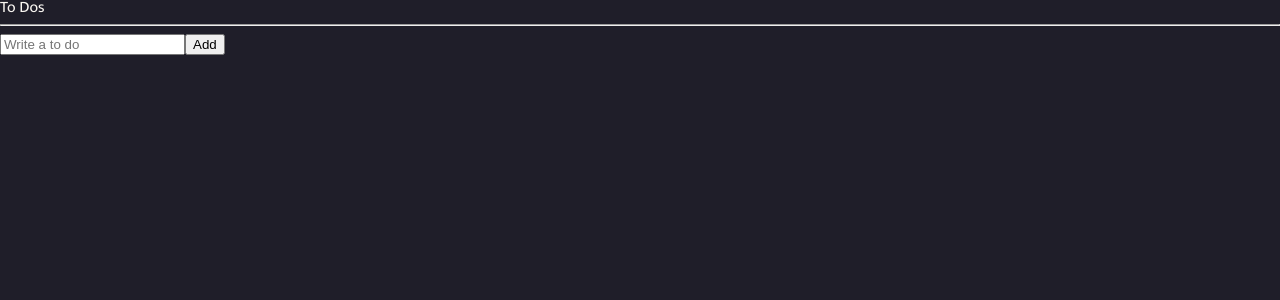
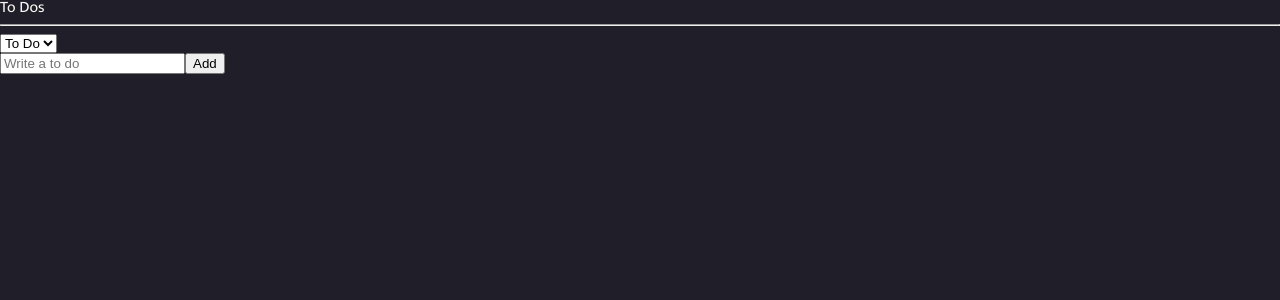
Before and after one commit to funky1119/to-do-list, a React (Create React App) app: page / in a window 1280 px wide. Shown: the top 300 px of the page. Built offline with nearby package versions, Linux system fonts and the light colour scheme.

Commit message:
Todo Section 마무리

```diff
--- a/src/components/CreateTodo.tsx
+++ b/src/components/CreateTodo.tsx
@@ -1,16 +1,17 @@
 import { IFormData } from "../models/formData";
-import { useSetRecoilState } from "recoil";
-import { toDoState } from "../state/atorms";
+import { useRecoilValue, useSetRecoilState } from "recoil";
+import { categoryState, toDoState } from "../state/atorms";
 import { CATEGORY } from "../models/toDo";
 import { useForm } from "react-hook-form";
 
 function CreateTodo() {
   const { register, handleSubmit, setValue } = useForm<IFormData>();
   const setToDos = useSetRecoilState(toDoState);
+  const category = useRecoilValue(categoryState);
 
   const handleValid = (data: IFormData) => {
     setToDos((prev) => [
-      { id: Date.now(), text: data.todo, category: CATEGORY.DOING },
+      { id: Date.now(), text: data.todo, category },
       ...prev,
     ]);
     setValue("todo", "");
--- a/src/components/TodoList.tsx
+++ b/src/components/TodoList.tsx
@@ -1,15 +1,25 @@
-import { useRecoilValue } from "recoil";
-import { toDoState } from "../state/atorms";
+import { useRecoilState, useRecoilValue } from "recoil";
+import { categoryState, toDoSelector, toDoState } from "../state/atorms";
 import CreateTodo from "./CreateTodo";
 import Todo from "./Todo";
+import { CATEGORY } from "../models/toDo";
 
 function TodoList() {
-  const toDos = useRecoilValue(toDoState);
+  const toDos = useRecoilValue(toDoSelector);
+  const [category, setCategory] = useRecoilState(categoryState);
+  const onInput = (event: React.FormEvent<HTMLSelectElement>) => {
+    setCategory(event.currentTarget.value as CATEGORY);
+  };
 
   return (
     <div>
       <h1>To Dos</h1>
       <hr />
+      <select value={category} onInput={onInput}>
+        <option value={CATEGORY.TO_DO}>To Do</option>
+        <option value={CATEGORY.DOING}>Doing</option>
+        <option value={CATEGORY.DONE}>Done</option>
+      </select>
       <CreateTodo />
       <ul>
         {toDos.map((todo) => (
--- a/src/state/atorms.ts
+++ b/src/state/atorms.ts
@@ -1,7 +1,22 @@
-import { atom } from "recoil";
-import { IToDo } from "../models/toDo";
+import { atom, selector } from "recoil";
+import { CATEGORY, IToDo } from "../models/toDo";
+
+export const categoryState = atom<CATEGORY>({
+  key: "category",
+  default: CATEGORY.TO_DO,
+});
 
 export const toDoState = atom<IToDo[]>({
   key: "toDo",
   default: [],
 });
+
+export const toDoSelector = selector({
+  key: "toDoSelector",
+  get: ({ get }) => {
+    const toDos = get(toDoState);
+    const category = get(categoryState);
+
+    return toDos.filter((toDo) => toDo.category === category);
+  },
+});
```
Also changed, not shown: 1 other file (tests, documents, lock files or other folders).
